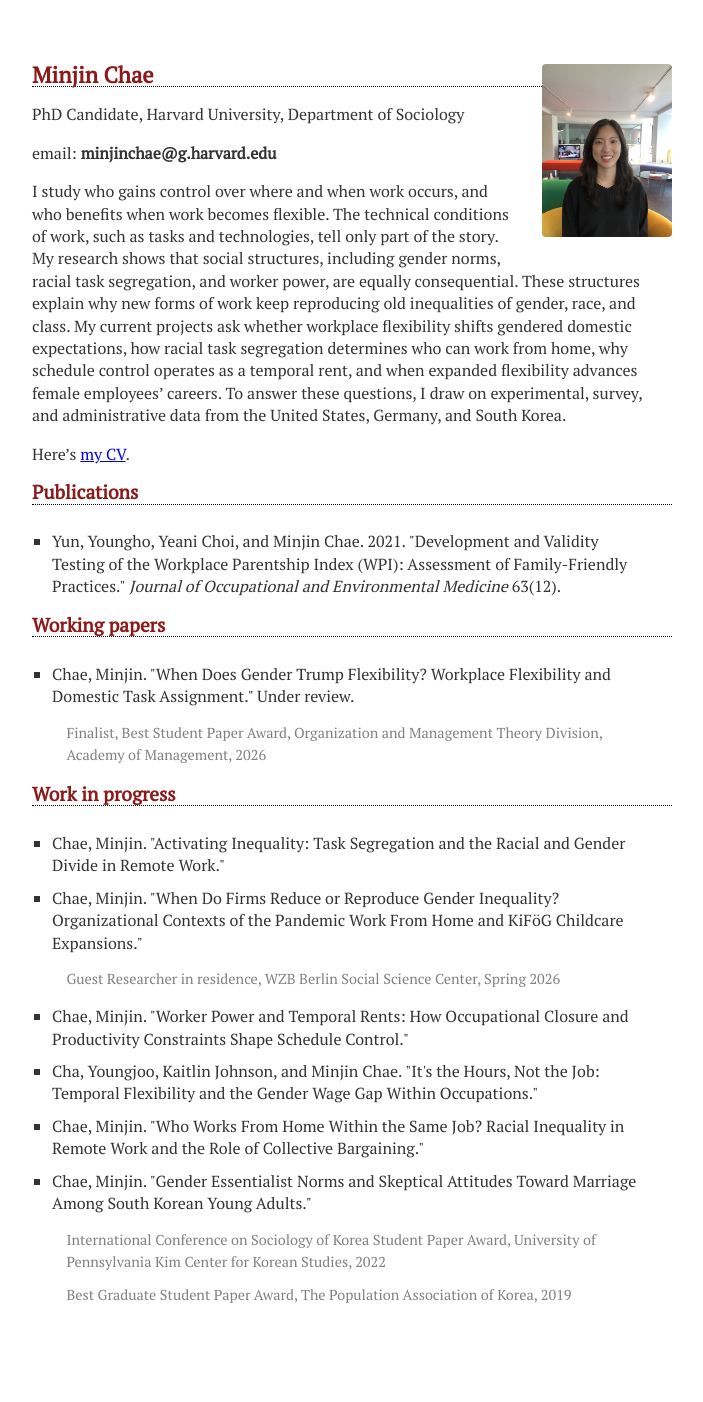
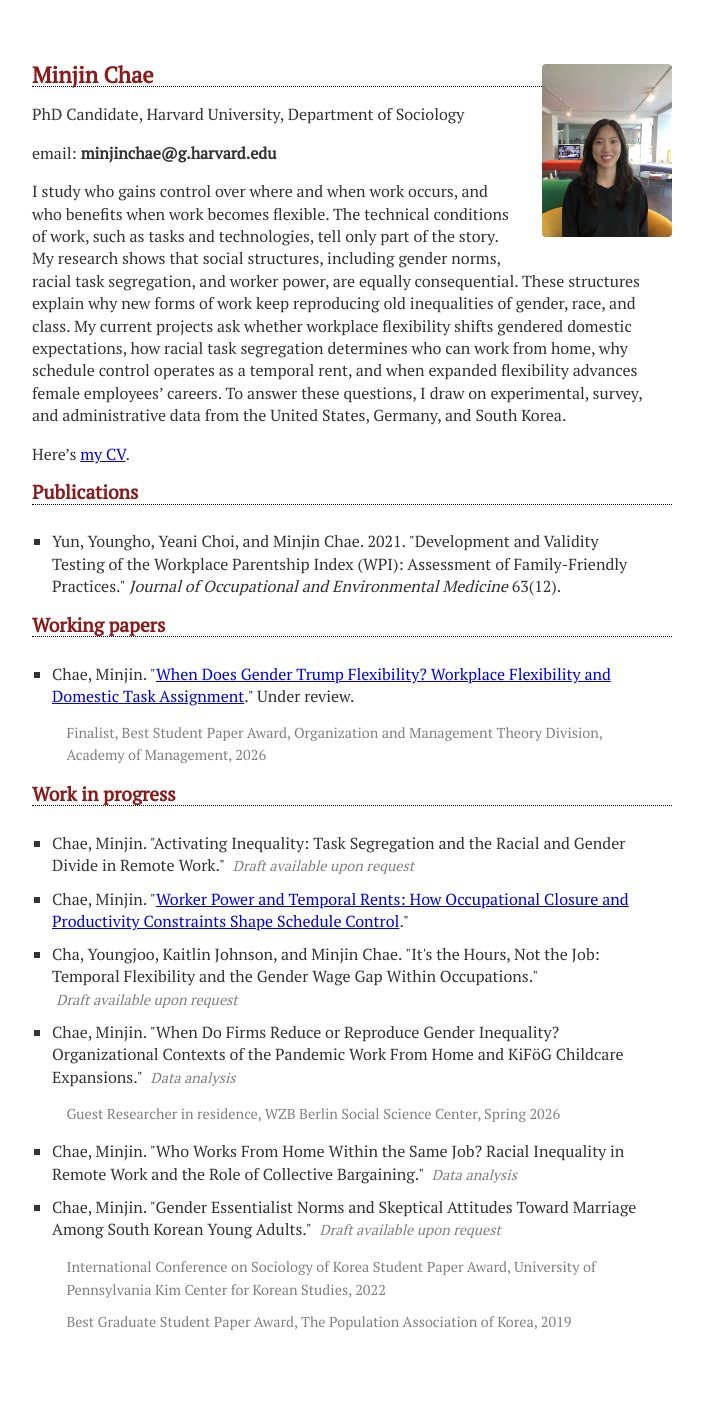
Before and after one commit to chaeminjin/chaeminjin.github.io, a Jekyll site: the page built from index.md, in a window 1280 px wide. Shown: the whole page, without its empty margins (288-991 px from the left). Built offline with Jekyll 4.4.1, drawn with Linux system fonts in a browser that asks for light colours; before the commit the page ends 1374 px from its top, so only the background shows below that.

Commit message:
Update site to current CV, link JMP and schedule control drafts
CV: replace with the redesigned full-width version from the Job Market
folder (uppercase section rules, status tags, updated research
interests and committee). Strip the under-review venue from the public
copy.

Site: reorder Work in progress to match the CV, add the CV's status
tags as inline gray labels, and host and link two drafts. Drop the
template placeholder papers/paper1.pdf.

Co-Authored-By: Claude Opus 5 <noreply@anthropic.com>

```diff
--- a/index.md
+++ b/index.md
@@ -26,7 +26,7 @@ Here's [my CV](Chae_CV.pdf).
 ## Working papers
 
 <ul class="publications">
-  <li>Chae, Minjin. "When Does Gender Trump Flexibility? Workplace Flexibility and Domestic Task Assignment." Under review.
+  <li>Chae, Minjin. "<a href="papers/Chae_JMP.pdf">When Does Gender Trump Flexibility? Workplace Flexibility and Domestic Task Assignment</a>." Under review.
     <ul class="award">
       <li>Finalist, Best Student Paper Award, Organization and Management Theory Division, Academy of Management, 2026</li>
     </ul>
@@ -36,16 +36,16 @@ Here's [my CV](Chae_CV.pdf).
 ## Work in progress
 
 <ul class="publications">
-  <li>Chae, Minjin. "Activating Inequality: Task Segregation and the Racial and Gender Divide in Remote Work."</li>
-  <li>Chae, Minjin. "When Do Firms Reduce or Reproduce Gender Inequality? Organizational Contexts of the Pandemic Work From Home and KiF&ouml;G Childcare Expansions."
+  <li>Chae, Minjin. "Activating Inequality: Task Segregation and the Racial and Gender Divide in Remote Work." <span class="status">Draft available upon request</span></li>
+  <li>Chae, Minjin. "<a href="papers/Chae_Schedule_Control.pdf">Worker Power and Temporal Rents: How Occupational Closure and Productivity Constraints Shape Schedule Control</a>."</li>
+  <li>Cha, Youngjoo, Kaitlin Johnson, and Minjin Chae. "It's the Hours, Not the Job: Temporal Flexibility and the Gender Wage Gap Within Occupations." <span class="status">Draft available upon request</span></li>
+  <li>Chae, Minjin. "When Do Firms Reduce or Reproduce Gender Inequality? Organizational Contexts of the Pandemic Work From Home and KiF&ouml;G Childcare Expansions." <span class="status">Data analysis</span>
     <ul class="award">
       <li>Guest Researcher in residence, WZB Berlin Social Science Center, Spring 2026</li>
     </ul>
   </li>
-  <li>Chae, Minjin. "Worker Power and Temporal Rents: How Occupational Closure and Productivity Constraints Shape Schedule Control."</li>
-  <li>Cha, Youngjoo, Kaitlin Johnson, and Minjin Chae. "It's the Hours, Not the Job: Temporal Flexibility and the Gender Wage Gap Within Occupations."</li>
-  <li>Chae, Minjin. "Who Works From Home Within the Same Job? Racial Inequality in Remote Work and the Role of Collective Bargaining."</li>
-  <li>Chae, Minjin. "Gender Essentialist Norms and Skeptical Attitudes Toward Marriage Among South Korean Young Adults."
+  <li>Chae, Minjin. "Who Works From Home Within the Same Job? Racial Inequality in Remote Work and the Role of Collective Bargaining." <span class="status">Data analysis</span></li>
+  <li>Chae, Minjin. "Gender Essentialist Norms and Skeptical Attitudes Toward Marriage Among South Korean Young Adults." <span class="status">Draft available upon request</span>
     <ul class="award">
       <li>International Conference on Sociology of Korea Student Paper Award, University of Pennsylvania Kim Center for Korean Studies, 2022</li>
       <li>Best Graduate Student Paper Award, The Population Association of Korea, 2019</li>
--- a/style.css
+++ b/style.css
@@ -63,6 +63,14 @@ h1:first-of-type {
     padding-top: 10px;
 }
 
+.status {
+    font-size: 0.9em;
+    font-style: italic;
+    color: gray;
+    margin-left: 0.3em;
+    white-space: nowrap;
+}
+
 .award {
     font-size: 0.9em;
     color: gray;
```
Also changed, not shown: 2 other files.
